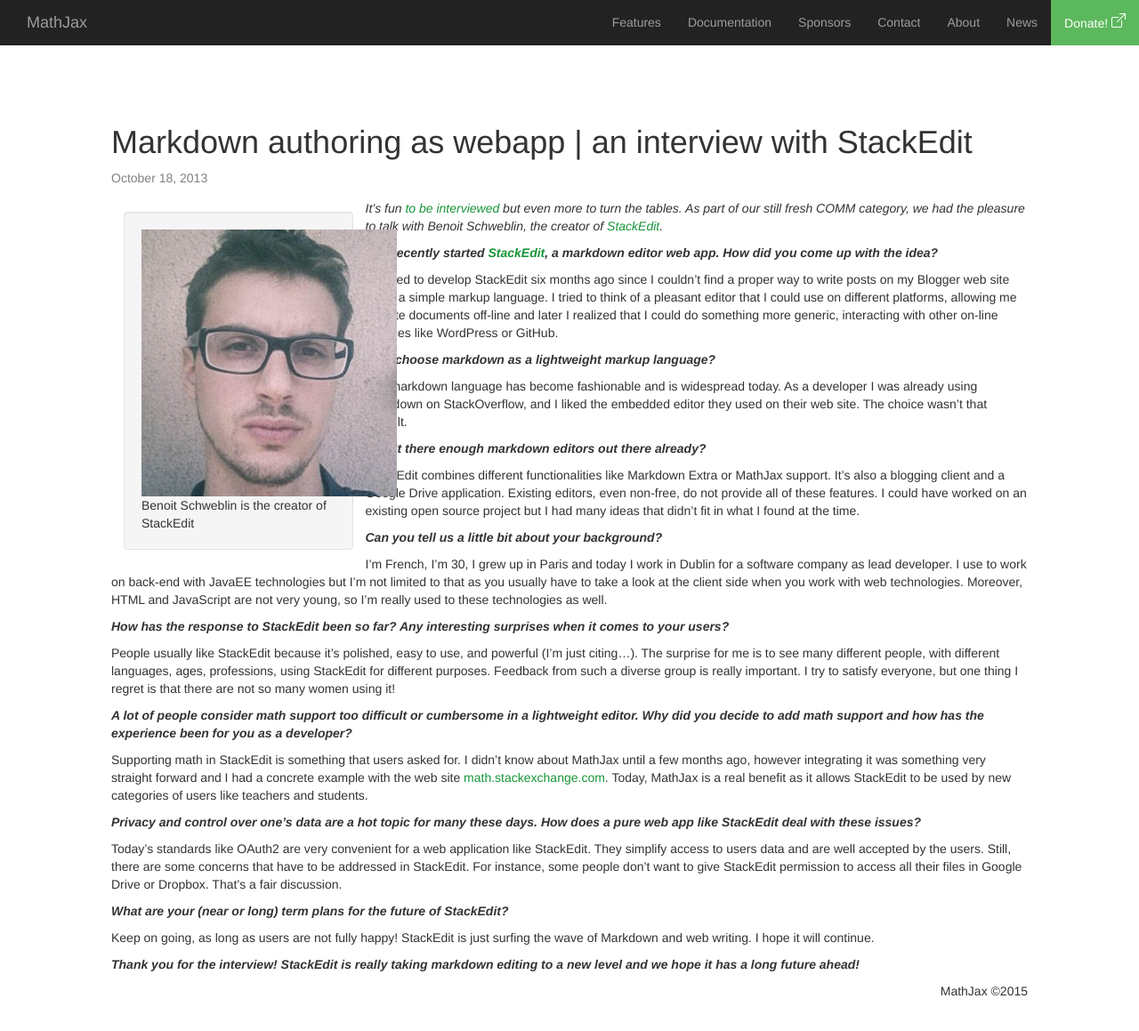
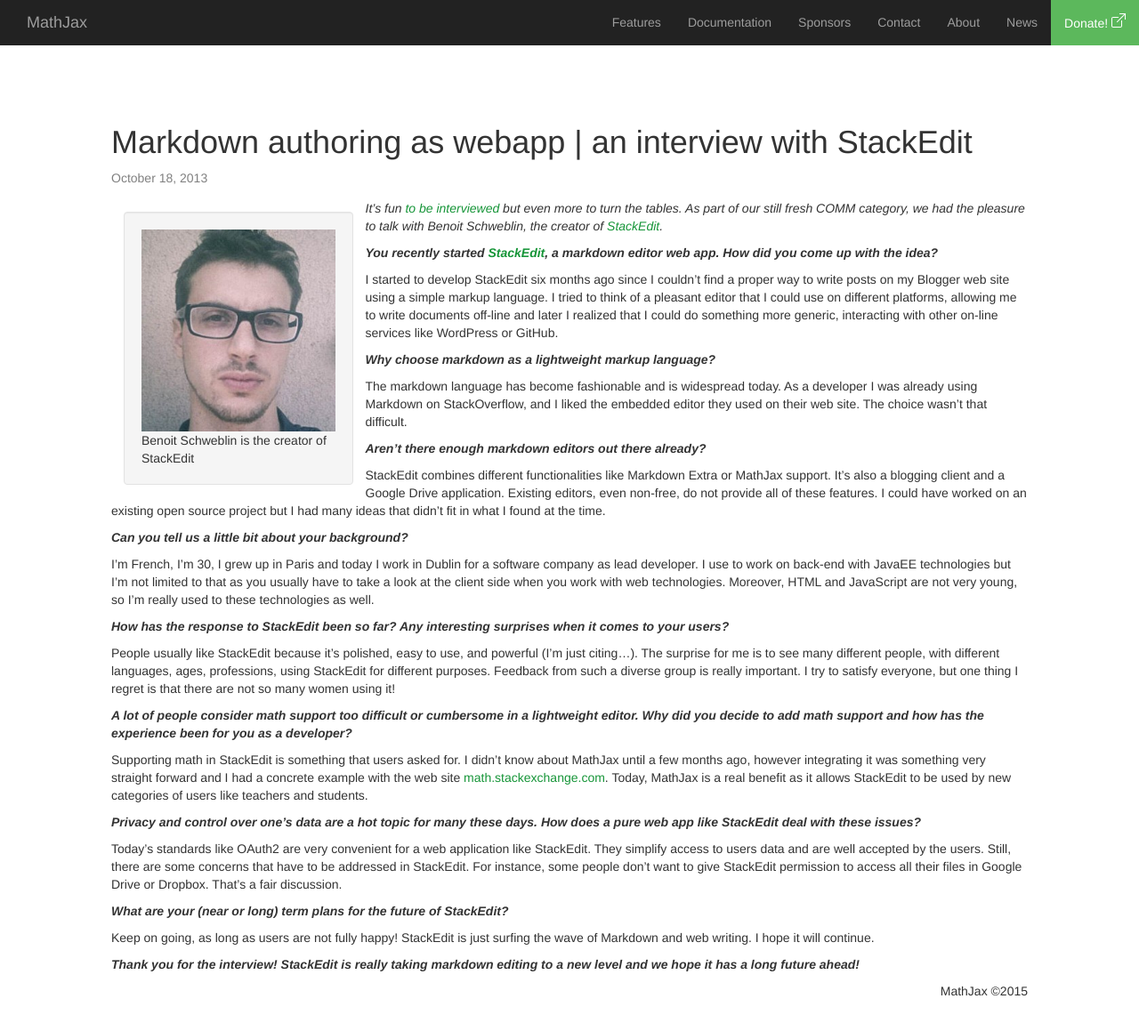
Before and after one commit to mathjax/MathJax-website, a Jekyll site: the page built from _posts/2013/2013-10-18-markdown-authoring-as-webapp-an-interview-with-stackedit.md, in a window 1280 px wide and 1224 px high. Shown: the top 1159 px of the window at 89% size. Built offline with Jekyll 4.4.1, drawn with Linux system fonts in a browser that asks for light colours; nearby versions of some CDN libraries.

Commit message:
includes/images: add class=img-responsive to avoid layout issues. Fixes #44

```diff
--- a/_includes/image.html
+++ b/_includes/image.html
@@ -3,7 +3,7 @@
   {% if include.url %}
   <a href="{{ include.url }}" title="{{ include.title }}" target="_blank">
   {% endif %}
-      <img src="{{ site.url }}/{{ include.img }}" alt="{{ include.title }}"/>
+      <img class="img-responsive" src="{{ site.url }}/{{ include.img }}" alt="{{ include.title }}"/>
   {% if include.url %}
     </a>
   {% endif %}
```
